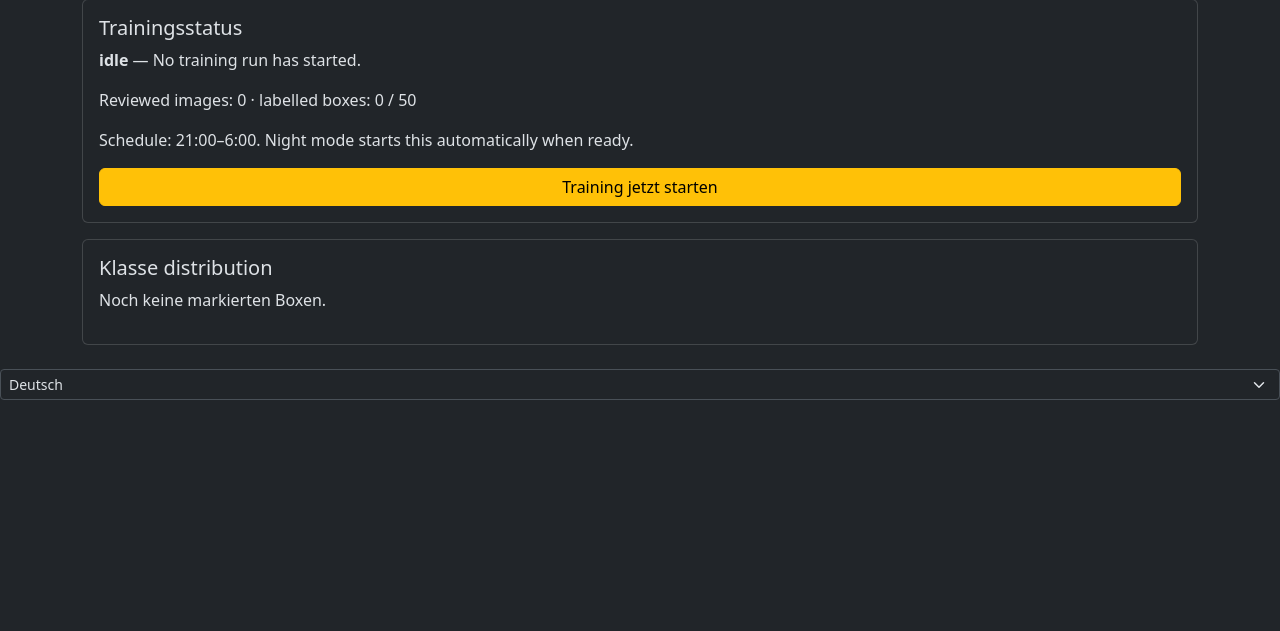
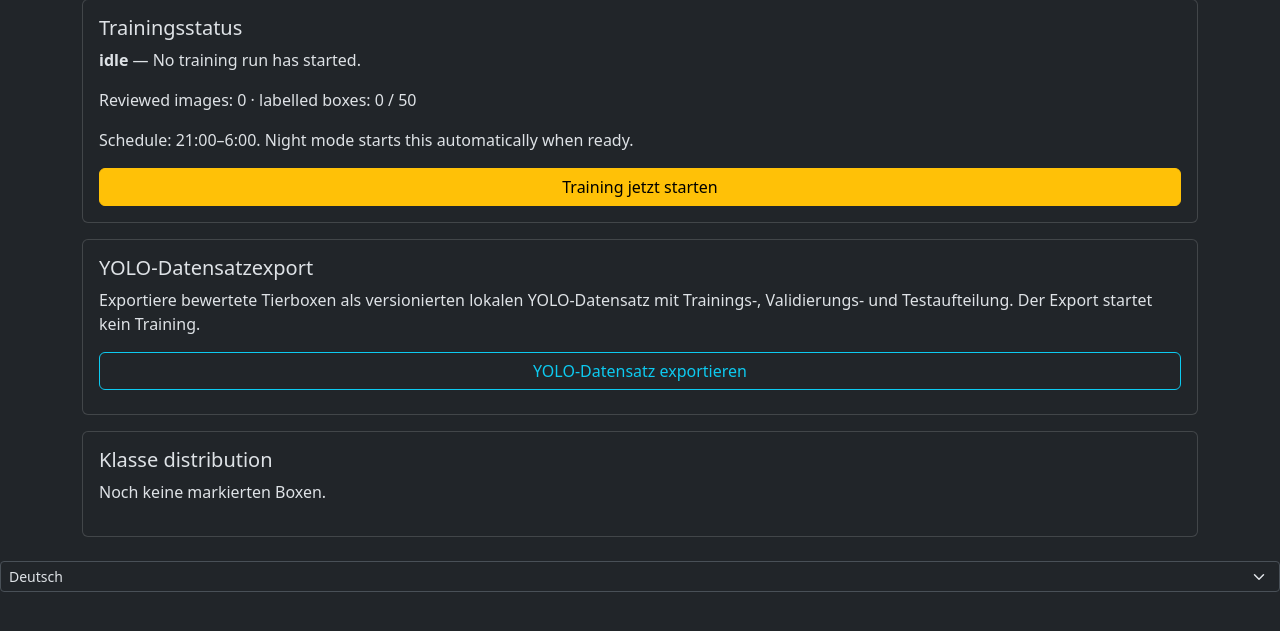
Before and after one commit to Kornhaas/svgAsiaHornetMonitor, a Flask app: page /training in a window 1280 px wide. Shown: the part 111-742 px from the top of the page. Run offline with Flask 3, Linux system fonts and the light colour scheme.

Commit message:
Expose versioned YOLO dataset export in UI

```diff
--- a/src/hornet_monitor/i18n.py
+++ b/src/hornet_monitor/i18n.py
@@ -59,6 +59,15 @@ GERMAN = {
     "Save and restart": "Speichern und neu starten",
     "Training status": "Trainingsstatus",
     "Start training now": "Training jetzt starten",
+    "YOLO dataset export": "YOLO-Datensatzexport",
+    (
+        "Export reviewed animal boxes as a versioned local YOLO dataset with train, "
+        "validation, and test splits. The export does not start training."
+    ): (
+        "Exportiere bewertete Tierboxen als versionierten lokalen YOLO-Datensatz mit "
+        "Trainings-, Validierungs- und Testaufteilung. Der Export startet kein Training."
+    ),
+    "Export YOLO dataset": "YOLO-Datensatz exportieren",
     "Class distribution": "Klassenverteilung",
     "No labelled boxes yet.": "Noch keine markierten Boxen.",
     "Update background image": "Hintergrundbild aktualisieren",
--- a/src/hornet_monitor/web.py
+++ b/src/hornet_monitor/web.py
@@ -261,6 +261,20 @@ def create_app(
     def dataset_status():
         return jsonify({} if training_manager is None else training_manager.exporter.summary())
 
+    @app.post("/api/dataset/export")
+    @require_login
+    def export_dataset():
+        if training_manager is None:
+            return jsonify(error="Dataset export is unavailable."), 503
+        summary = training_manager.exporter.summary()
+        if not summary["boxes"]:
+            return jsonify(error="At least one labelled animal box is required."), 400
+        try:
+            dataset = training_manager.exporter.export()
+        except (OSError, ValueError) as error:
+            return jsonify(error=f"Dataset export failed: {error}"), 500
+        return jsonify(dataset=dataset), 201
+
     @app.get("/event-image/<path:image_id>")
     @require_login
     def event_image(image_id):
--- a/web/templates/training.html
+++ b/web/templates/training.html
@@ -1 +1,49 @@
-<!doctype html><html lang="en" data-bs-theme="dark"><head><meta charset="utf-8"><meta name="viewport" content="width=device-width, initial-scale=1"><title>Model & training</title><link href="https://cdn.jsdelivr.net/npm/bootstrap@5.3.8/dist/css/bootstrap.min.css" rel="stylesheet"></head><body><main class="container py-4"><a href="{{ url_for('index') }}">← Live monitor</a><h1 class="h2 mt-3">Model &amp; training</h1><div class="card card-body"><h2 class="h5">Training status</h2><p><strong>{{ overview.state }}</strong> — {{ overview.message }}</p><p>Reviewed images: {{ overview.reviewed_images }} · labelled boxes: {{ overview.annotations }} / {{ overview.minimum_annotations }}</p><p>Schedule: {{ overview.schedule.start_hour }}:00–{{ overview.schedule.stop_hour }}:00. Night mode starts this automatically when ready.</p><button id="start" class="btn btn-warning">Start training now</button><span id="result" class="ms-2"></span></div><section class="card card-body mt-3"><h2 class="h5">Class distribution</h2>{% for label, count in overview.labels.items() %}<span class="badge text-bg-secondary">{{ label }}: {{ count }}</span>{% else %}<p>No labelled boxes yet.</p>{% endfor %}</section></main><script>document.querySelector('#start').onclick=async()=>{let r=await fetch('/api/training/start',{method:'POST'}),v=await r.json();document.querySelector('#result').textContent=v.message||v.error;if(r.ok)setTimeout(()=>location.reload(),1000)}</script></body></html>
+<!doctype html>
+<html lang="en" data-bs-theme="dark">
+  <head>
+    <meta charset="utf-8">
+    <meta name="viewport" content="width=device-width, initial-scale=1">
+    <title>Model & training</title>
+    <link href="https://cdn.jsdelivr.net/npm/bootstrap@5.3.8/dist/css/bootstrap.min.css" rel="stylesheet">
+  </head>
+  <body>
+    <main class="container py-4">
+      <a href="{{ url_for('index') }}">← Live monitor</a>
+      <h1 class="h2 mt-3">Model &amp; training</h1>
+      <div class="card card-body">
+        <h2 class="h5">Training status</h2>
+        <p><strong>{{ overview.state }}</strong> — {{ overview.message }}</p>
+        <p>Reviewed images: {{ overview.reviewed_images }} · labelled boxes: {{ overview.annotations }} / {{ overview.minimum_annotations }}</p>
+        <p>Schedule: {{ overview.schedule.start_hour }}:00–{{ overview.schedule.stop_hour }}:00. Night mode starts this automatically when ready.</p>
+        <button id="start" class="btn btn-warning">Start training now</button>
+        <span id="result" class="ms-2"></span>
+      </div>
+      <section class="card card-body mt-3">
+        <h2 class="h5">YOLO dataset export</h2>
+        <p>Export reviewed animal boxes as a versioned local YOLO dataset with train, validation, and test splits. The export does not start training.</p>
+        <button id="export" class="btn btn-outline-info">Export YOLO dataset</button>
+        <p id="export-result" class="mt-2 mb-0" aria-live="polite"></p>
+      </section>
+      <section class="card card-body mt-3">
+        <h2 class="h5">Class distribution</h2>
+        {% for label, count in overview.labels.items() %}
+        <span class="badge text-bg-secondary">{{ label }}: {{ count }}</span>
+        {% else %}
+        <p>No labelled boxes yet.</p>
+        {% endfor %}
+      </section>
+    </main>
+    <script>
+      async function action(url, target) {
+        const response = await fetch(url, { method: "POST" });
+        const value = await response.json();
+        document.querySelector(target).textContent = value.message || value.error || (value.dataset ? `Exported ${value.dataset.boxes} boxes to ${value.dataset.directory}.` : "");
+        return response.ok;
+      }
+      document.querySelector("#start").onclick = async () => {
+        if (await action("/api/training/start", "#result")) setTimeout(() => location.reload(), 1000);
+      };
+      document.querySelector("#export").onclick = () => action("/api/dataset/export", "#export-result");
+    </script>
+  </body>
+</html>
```
Also changed, not shown: LOGBOOK.md (+5 -0 lines), tests/test_web.py (+16 -0 lines), README.md.
